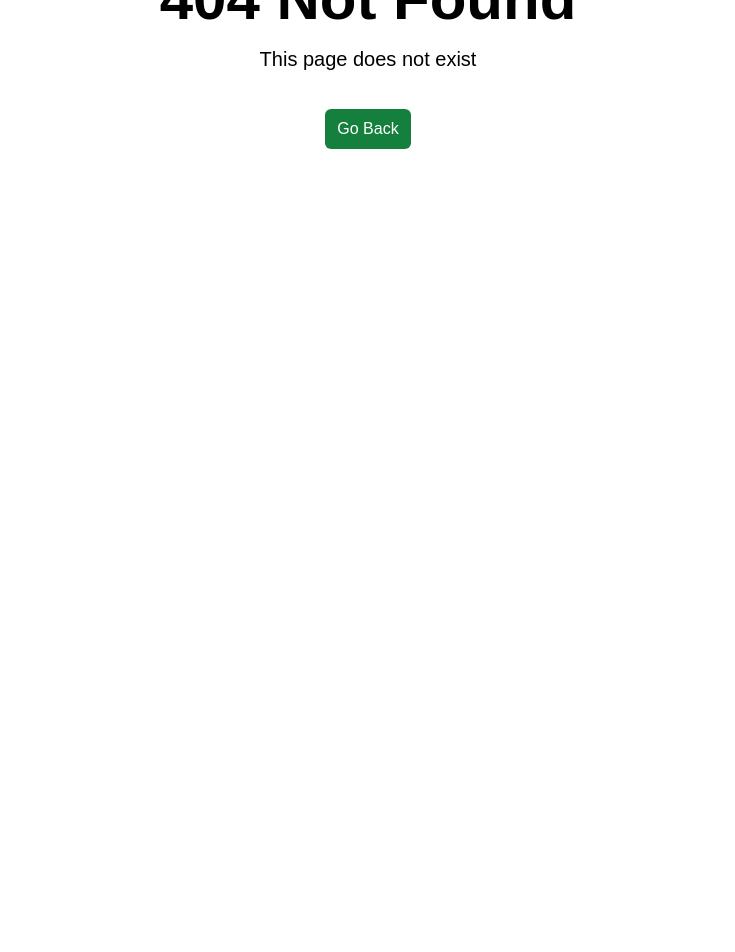
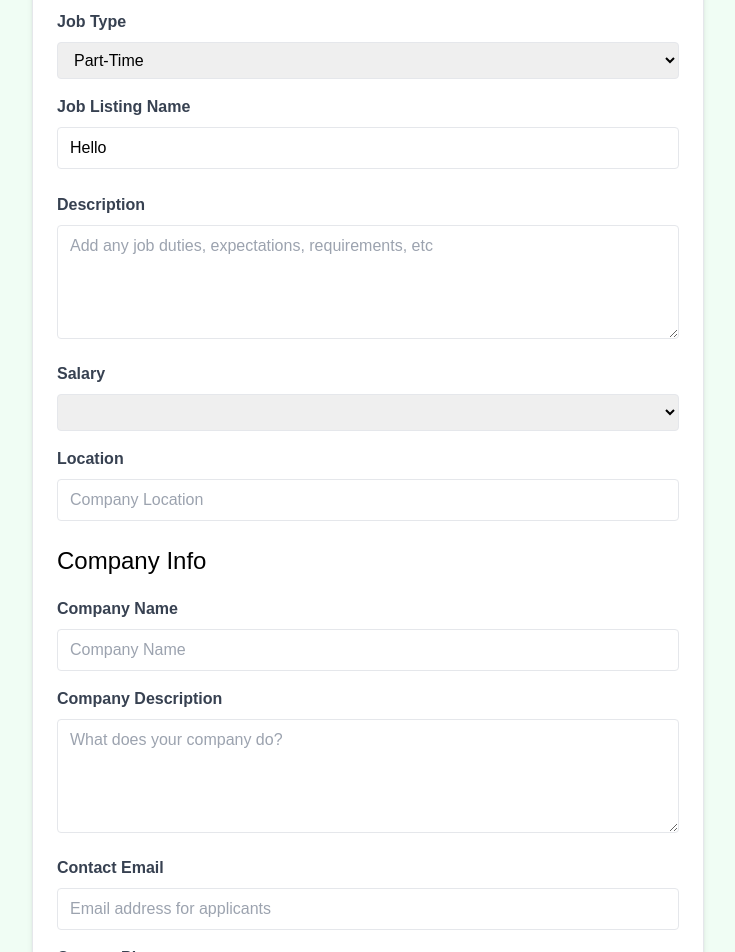
Before and after one commit to fisheeesh/Job-Listings-Website, a Vue app: page /job/edit/1 in a window 1280 px wide. Before the commit this address had no page. Shown: the part 260-1212 px from the top of the page, without its empty margins (272-1007 px from the left). Before the commit the page ends 800 px from the top, so only its background shows below. Built offline with nearby package versions, Linux system fonts and the light colour scheme; no server answers.

Commit message:
handle updated jobs

```diff
--- a/src/jobs.json
+++ b/src/jobs.json
@@ -15,18 +15,18 @@
       }
     },
     {
-      "id": "2",
-      "title": "Front-End Engineer (Vue)",
       "type": "Full-Time",
+      "title": "Senior Front-End Engineer (Vue)",
       "description": "Join our team as a Front-End Developer in sunny Miami, FL. We are looking for a motivated individual with a passion for crafting beautiful and responsive web applications. Experience with UI/UX design principles and a strong attention to detail are highly desirable.",
+      "salary": "$70K - $80K",
       "location": "Miami, FL",
-      "salary": "$70K - $80K",
       "company": {
         "name": "Veneer Solutions",
         "description": "Veneer Solutions is a creative agency specializing in digital design and development. Our team is dedicated to pushing the boundaries of creativity and innovation to deliver exceptional results for our clients.",
         "contactEmail": "contact@loremipsum.com",
         "contactPhone": "555-555-5555"
-      }
+      },
+      "id": "2"
     },
     {
       "id": "3",
--- a/src/router/index.js
+++ b/src/router/index.js
@@ -1,4 +1,5 @@
 import AddJobView from "@/views/AddJobView.vue";
+import EditJobView from "@/views/EditJobView.vue";
 import HomeView from "@/views/HomeView.vue";
 import JobsView from "@/views/JobsView.vue";
 import JobView from "@/views/JobView.vue";
@@ -30,6 +31,11 @@ const router = createRouter({
             component : AddJobView
         },
         {
+            path : '/job/edit/:id',
+            name : 'edit-job',
+            component : EditJobView
+        },
+        {
             path : '/:catchAll(.*)',
             name : '404',
             component : NotFoundView
--- /dev/null
+++ b/src/views/EditJobView.vue
@@ -0,0 +1,183 @@
+<template>
+    <div class="text-center text-gray-500 py-7 mt-7" v-if="state.isLoading">
+        <PulseLoader />
+    </div>
+    <section v-else class="bg-green-50">
+        <div class="container max-w-2xl py-24 m-auto">
+            <div class="px-6 py-8 m-4 mb-4 bg-white border rounded-md shadow-md md:m-0">
+                <form @submit.prevent="handleSubmit">
+                    <h2 class="mb-6 text-3xl font-semibold text-center">Edit Job</h2>
+
+                    <div class="mb-4">
+                        <label for="type" class="block mb-2 font-bold text-gray-700">Job Type</label>
+                        <select v-model="form.type" id="type" name="type" class="w-full px-3 py-2 border rounded"
+                            required>
+                            <option value="Full-Time">Full-Time</option>
+                            <option value="Part-Time">Part-Time</option>
+                            <option value="Remote">Remote</option>
+                            <option value="Internship">Internship</option>
+                        </select>
+                    </div>
+
+                    <div class="mb-4">
+                        <label class="block mb-2 font-bold text-gray-700">Job Listing Name</label>
+                        <input v-model="form.title" type="text" id="name" name="name"
+                            class="w-full px-3 py-2 mb-2 border rounded" placeholder="eg. Beautiful Apartment In Miami"
+                            required />
+                    </div>
+                    <div class="mb-4">
+                        <label for="description" class="block mb-2 font-bold text-gray-700">Description</label>
+                        <textarea v-model="form.description" id="description" name="description"
+                            class="w-full px-3 py-2 border rounded" rows="4"
+                            placeholder="Add any job duties, expectations, requirements, etc"></textarea>
+                    </div>
+
+                    <div class="mb-4">
+                        <label for="type" class="block mb-2 font-bold text-gray-700">Salary</label>
+                        <select v-model="form.salary" id="salary" name="salary" class="w-full px-3 py-2 border rounded"
+                            required>
+                            <option value="Under $50K">under $50K</option>
+                            <option value="$50K - $60K">$50 - $60K</option>
+                            <option value="$60K - $70K">$60 - $70K</option>
+                            <option value="$70K - $80K">$70 - $80K</option>
+                            <option value="$80K - $90K">$80 - $90K</option>
+                            <option value="$90K - $100K">$90 - $100K</option>
+                            <option value="$100K - $125K">$100 - $125K</option>
+                            <option value="$125K - $150K">$125 - $150K</option>
+                            <option value="$150K - $175K">$150 - $175K</option>
+                            <option value="$175K - $200K">$175 - $200K</option>
+                            <option value="Over $200K">Over $200K</option>
+                        </select>
+                    </div>
+
+                    <div class="mb-4">
+                        <label class="block mb-2 font-bold text-gray-700">
+                            Location
+                        </label>
+                        <input v-model="form.location" type="text" id="location" name="location"
+                            class="w-full px-3 py-2 mb-2 border rounded" placeholder="Company Location" required />
+                    </div>
+
+                    <h3 class="mb-5 text-2xl">Company Info</h3>
+
+                    <div class="mb-4">
+                        <label for="company" class="block mb-2 font-bold text-gray-700">Company Name</label>
+                        <input v-model="form.company.name" type="text" id="company" name="company"
+                            class="w-full px-3 py-2 border rounded" placeholder="Company Name" />
+                    </div>
+
+                    <div class="mb-4">
+                        <label for="company_description" class="block mb-2 font-bold text-gray-700">Company
+                            Description</label>
+                        <textarea v-model="form.company.description" id="company_description" name="company_description"
+                            class="w-full px-3 py-2 border rounded" rows="4"
+                            placeholder="What does your company do?"></textarea>
+                    </div>
+
+                    <div class="mb-4">
+                        <label for="contact_email" class="block mb-2 font-bold text-gray-700">Contact Email</label>
+                        <input v-model="form.company.contactEmail" type="email" id="contact_email" name="contact_email"
+                            class="w-full px-3 py-2 border rounded" placeholder="Email address for applicants"
+                            required />
+                    </div>
+                    <div class="mb-4">
+                        <label for="contact_phone" class="block mb-2 font-bold text-gray-700">Contact Phone</label>
+                        <input v-model="form.company.contactPhone" type="tel" id="contact_phone" name="contact_phone"
+                            class="w-full px-3 py-2 border rounded" placeholder="Optional phone for applicants" />
+                    </div>
+
+                    <div>
+                        <button
+                            class="w-full px-4 py-2 font-bold text-white bg-green-500 rounded-full hover:bg-green-600 focus:outline-none focus:shadow-outline"
+                            type="submit">
+                            Update Job
+                        </button>
+                    </div>
+                </form>
+            </div>
+        </div>
+    </section>
+</template>
+
+<script setup>
+import axios from 'axios';
+import { onMounted, reactive } from 'vue';
+import { useRouter, useRoute } from 'vue-router';
+import PulseLoader from 'vue-spinner/src/PulseLoader.vue';
+import { useToast } from 'vue-toastification';
+
+const router = useRouter()
+
+const route = useRoute()
+
+const toast = useToast()
+
+const form = reactive({
+    type: 'Part-Time',
+    title: 'Hello',
+    description: '',
+    salary: '',
+    location: '',
+    company: {
+        name: '',
+        description: '',
+        contactEmail: '',
+        contactPhone: ''
+    }
+})
+
+const state = reactive({
+    job: {},
+    isLoading: true
+})
+
+onMounted(async () => {
+    try {
+        await new Promise((resolve, _) => setTimeout(resolve, 800))
+        let res = await axios.get(`/api/jobs/${route.params.id}`)
+        state.job = res.data
+        //populate inputs
+        form.type = state.job.type
+        form.title = state.job.title
+        form.description = state.job.description
+        form.salary = state.job.salary
+        form.location = state.job.location
+        form.company = state.job.company
+    } catch (err) {
+        console.log('Error Fetching Job : ', err.message)
+    }
+    finally {
+        state.isLoading = false
+    }
+})
+
+const handleSubmit = async () => {
+    const updatedJob = {
+        type: form.type,
+        title: form.title,
+        description: form.description,
+        salary: form.salary,
+        location: form.location,
+        company: {
+            name: form.company.name,
+            description: form.company.description,
+            contactEmail: form.company.contactEmail,
+            contactPhone: form.company.contactPhone
+        }
+    }
+    try {
+        let res = await axios.put(`/api/jobs/${route.params.id}`, updatedJob)
+        /**
+         * * @TODO - show toast
+         */
+        toast.success('Job Updated Successfully!')
+        router.push({ name: 'job-details', params: { id: res.data.id } })
+    }
+    catch (err) {
+        console.error('Error Adding Job : ', err)
+        toast.error('Job Was Not Added!')
+    }
+}
+</script>
+
+<style></style>
--- a/src/views/JobView.vue
+++ b/src/views/JobView.vue
@@ -56,7 +56,7 @@
                     <!-- Manage -->
                     <div class="p-6 mt-6 bg-white rounded-lg shadow-md">
                         <h3 class="mb-6 text-xl font-bold">Manage Job</h3>
-                        <RouterLink :to="`/jobs/edit/${state.job.id}`"
+                        <RouterLink :to="{ name: 'edit-job', params: { id: state.job.id } }"
                             class="block w-full px-4 py-2 mt-4 font-bold text-center text-white bg-green-500 rounded-full hover:bg-green-600 focus:outline-none focus:shadow-outline">
                             Edit
                             Job</RouterLink>
```
